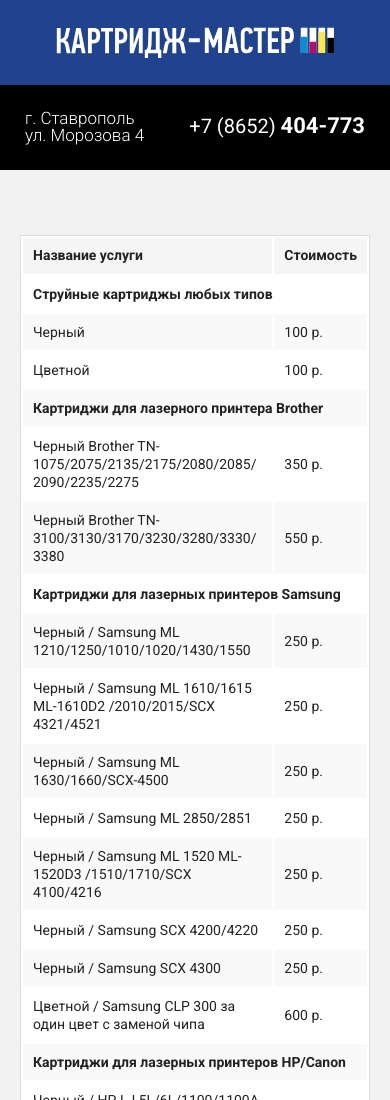
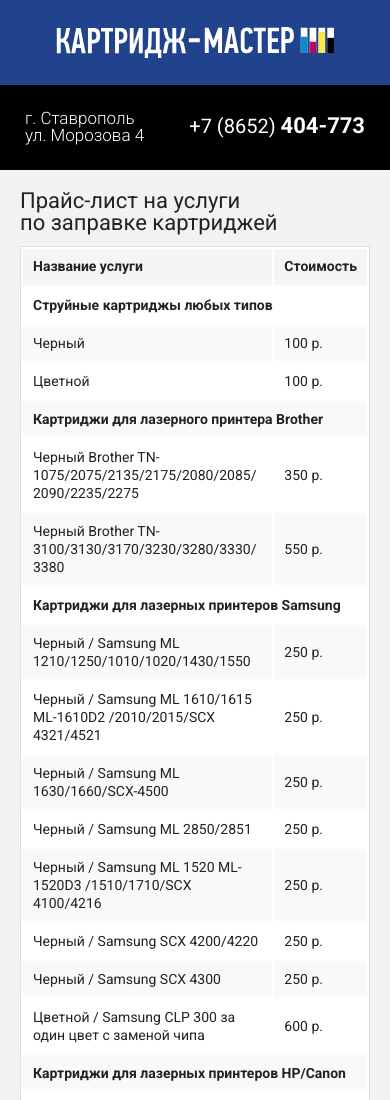
Before and after one commit to 13VF/kartridzhi, a plain HTML site: page price.html in a window 390 px wide. Shown: the top 1100 px of the page. Drawn offline with Linux system fonts and the light colour scheme.

Commit message:
1. header 2. adaptive styles

```diff
--- a/css/less.less
+++ b/css/less.less
@@ -838,7 +838,7 @@ body {
 
 .price-table-wrapper {
   background: #f2f2f2;
-  padding: 65px 0;
+  padding: 40px 0;
 }
 .price-table-inner-wrapper {
   padding: 0 70px;
@@ -853,9 +853,26 @@ body {
 .price-table__category-row {
   font-weight: bold;
 }
+.price-table__header {
+  margin: 0;
+  padding-bottom: 20px;
+  font-size: 30px;
+  line-height: 30px;
+  .font-we-use;
+  font-style: normal;
+  font-weight: normal;
+}
 
 @media screen and (max-width:780px){
+  .price-table-wrapper {
+    padding: 20px 0;
+  }
   .price-table-inner-wrapper {
     padding: 0 20px;
   }
+  .price-table__header {
+    font-size: 22px;
+    line-height: 22px;
+    padding-bottom: 12px;
+  }
 }
--- a/price.html
+++ b/price.html
@@ -22,6 +22,7 @@
     </div>
     <div class="price-table-wrapper">
         <div class="price-table-inner-wrapper ">
+            <h1 class="price-table__header">Прайс-лист на&nbsp;услуги по&nbsp;заправке картриджей</h1>
             <table class="price-table">
                 <thead class="price-table__header">
                 <tr class="price-table__header-row">
```
Also changed, not shown: css/less.css.
